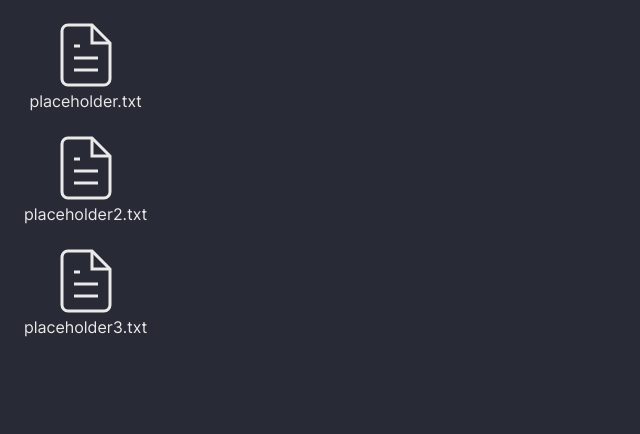
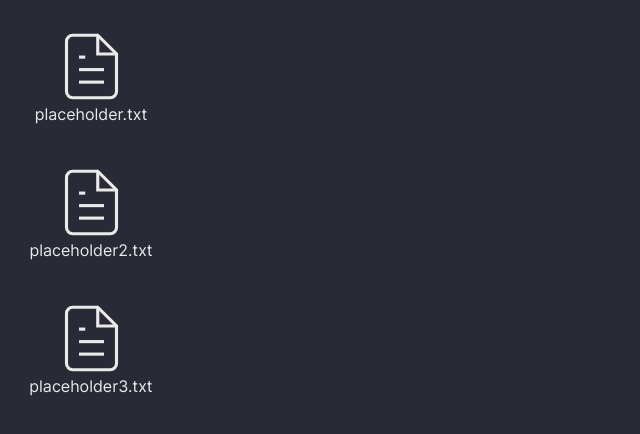
Before and after one commit to brenobaptista/maia-os, a SvelteKit app: page / in a window 1280 px wide. Shown: the top 434 px of the page, without its empty margins (0-640 px from the left). Built offline with nearby package versions, Linux system fonts and the light colour scheme.

Commit message:
Improve button styles

```diff
--- a/src/routes/Desktop.svelte
+++ b/src/routes/Desktop.svelte
@@ -11,8 +11,8 @@
 		<button on:click={() => console.log(file.name)}>
 			<svg
 				xmlns="http://www.w3.org/2000/svg"
-				width="72"
-				height="72"
+				width="75"
+				height="75"
 				viewBox="0 0 24 24"
 				fill="none"
 				stroke="currentColor"
@@ -25,7 +25,7 @@
 				<line x1="16" y1="17" x2="8" y2="17" />
 				<polyline points="10 9 9 9 8 9" />
 			</svg>
-			<div>
+			<div class="file-name">
 				{file.name}
 			</div>
 		</button>
@@ -44,11 +44,22 @@
 	}
 
 	button {
+		width: 150px;
+		height: 120px;
 		border-color: transparent;
 		background-color: transparent;
 		color: inherit;
+		border-radius: 0.5rem;
+		transition: background-color 0.1s ease-in-out;
 	}
 	button:hover {
-		background-color: var(--color-primary);
+		background-color: var(--color-alt-background);
+	}
+	button:focus {
+		background-color: var(--color-alt-background);
+	}
+
+	.file-name {
+		word-break: break-word;
 	}
 </style>
--- a/src/routes/styles.css
+++ b/src/routes/styles.css
@@ -43,6 +43,9 @@ a {
 a:hover {
 	text-decoration: underline;
 }
+a:focus {
+	text-decoration: underline;
+}
 
 ::selection {
 	color: var(--color-background);
```
